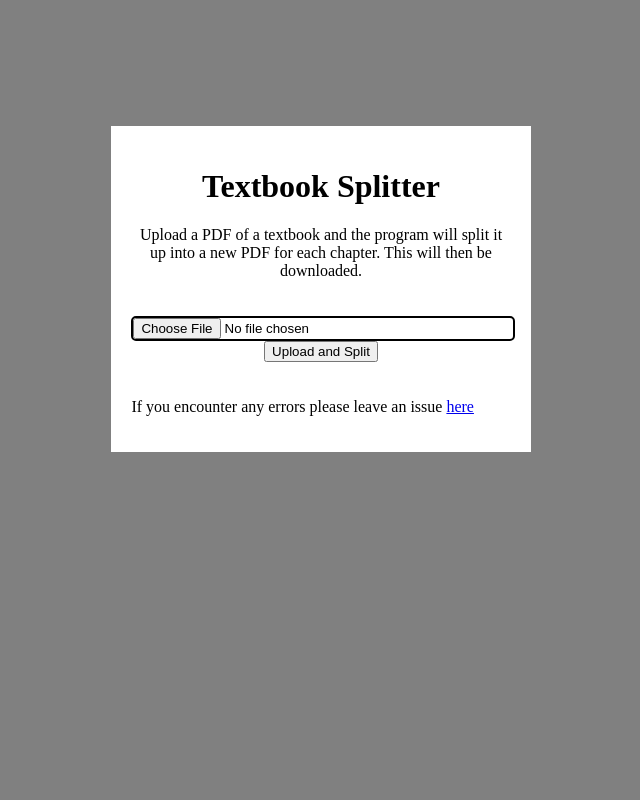
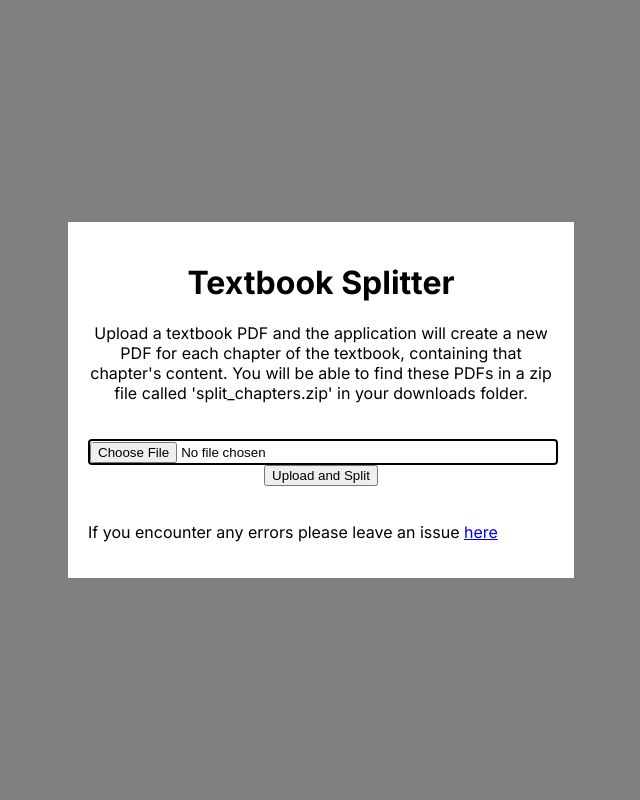
Before and after one commit to izzybeetschen/pdf-splitting, a Flask app: page / in a window 1280 px wide. Shown: the whole page, without its empty margins (319-959 px from the left). Run offline with Flask 3, Linux system fonts and the light colour scheme.

Commit message:
Centres main div, changes font, adapted text

```diff
--- a/app/static/css/styles.css
+++ b/app/static/css/styles.css
@@ -1,12 +1,26 @@
 body {
     background-color: grey;
+    font-family: "Inter", sans-serif;
 }
+.outer {
+    display: table;
+    position: absolute;
+    top: 0;
+    left: 0;
+    height: 100%;
+    width: 100%;
+  }
+
+  .middle {
+    display: table-cell;
+    vertical-align: middle;
+  }
 
 .main-text {
-    width: 30%;
-    margin: 0 auto;
+    width: 466px;
     background-color: white;
-    margin-top: 10%;
+    margin-left: auto;
+    margin-right: auto;
     padding: 20px;
 }
 
@@ -28,6 +42,10 @@ body {
     text-align: center;
 }
 
+#upload {
+    border-radius: 4px;
+}
+
 #submit {
     display: block;
     margin: 0 auto;
@@ -40,7 +58,7 @@ body {
     border-color: black;
     width: 100%;
     text-align: left;
-    border-radius: 5px;
+    border-radius: 4px;
 }
 
 #issue-text {
--- a/app/templates/splitter.html
+++ b/app/templates/splitter.html
@@ -4,13 +4,19 @@
     <meta charset="UTF-8">
     <meta name="viewport" content="width=device-width, initial-scale=1.0">
     <link rel="stylesheet" href="../static/css/styles.css">
+    <link rel="preconnect" href="https://fonts.googleapis.com">
+    <link rel="preconnect" href="https://fonts.gstatic.com" crossorigin>
+    <link href="https://fonts.googleapis.com/css2?family=Inter:ital,opsz,wght@0,14..32,100..900;1,14..32,100..900&display=swap" rel="stylesheet">
     <title>PDF Splitter</title>
 </head>
 <body>
+    <div class="outer">
+        <div class="middle">
             <div class="main-text">
                 <h1 id="title">Textbook Splitter</h1>
                 <p id="explanation">
-            Upload a PDF of a textbook and the program will split it up into a new PDF for each chapter. This will then be downloaded.
+                    Upload a textbook PDF and the application will create a new PDF for each chapter of the textbook,
+                    containing that chapter's content. You will be able to find these PDFs in a zip file called 'split_chapters.zip' in your downloads folder.
                 </p>
                 <form method="POST" enctype="multipart/form-data">
                     <div class="input-sect">
@@ -26,5 +32,7 @@
                     </p>
                 </div>
             </div>
+        </div>
+    </div>
 </body>
 </html>
```
Lines whose indentation alone changed are shown as unchanged.
